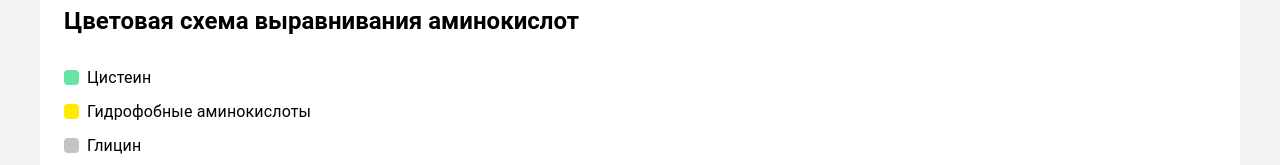
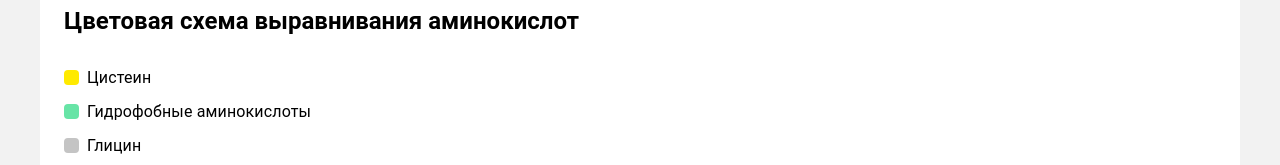
Before and after one commit to natgr23/AminoacidSequences, a React (Vite) app: page / in a window 1280 px wide. Shown: the part 635-800 px from the top of the page. Built offline with nearby package versions, Linux system fonts and the light colour scheme.

Commit message:
fixed groups colors

```diff
--- a/src/domain/groups.ts
+++ b/src/domain/groups.ts
@@ -5,6 +5,7 @@ export const GROUPS = [
   "negativelyChargedAminoAcids",
   "positivelyChargedAminoAcids",
   "polarChargedAminoAcids",
+  "mismatchWarning"
 ] as const;
 
 export type Group = typeof GROUPS[number];
@@ -12,8 +13,8 @@ export type Group = typeof GROUPS[number];
 export type WrongGroupType = "mismatchWarning";
 
 export const group2color: Record<Group | WrongGroupType, string> = {
-  cysteine: "#67E4A6",
-  hydrophobicAminoAcids: "#FFEA00",
+  cysteine:"#FFEA00",
+  hydrophobicAminoAcids:  "#67E4A6",
   glycine: "#C4C4C4",
   negativelyChargedAminoAcids: "#FC9CAC",
   positivelyChargedAminoAcids: "#BB99FF",
```
